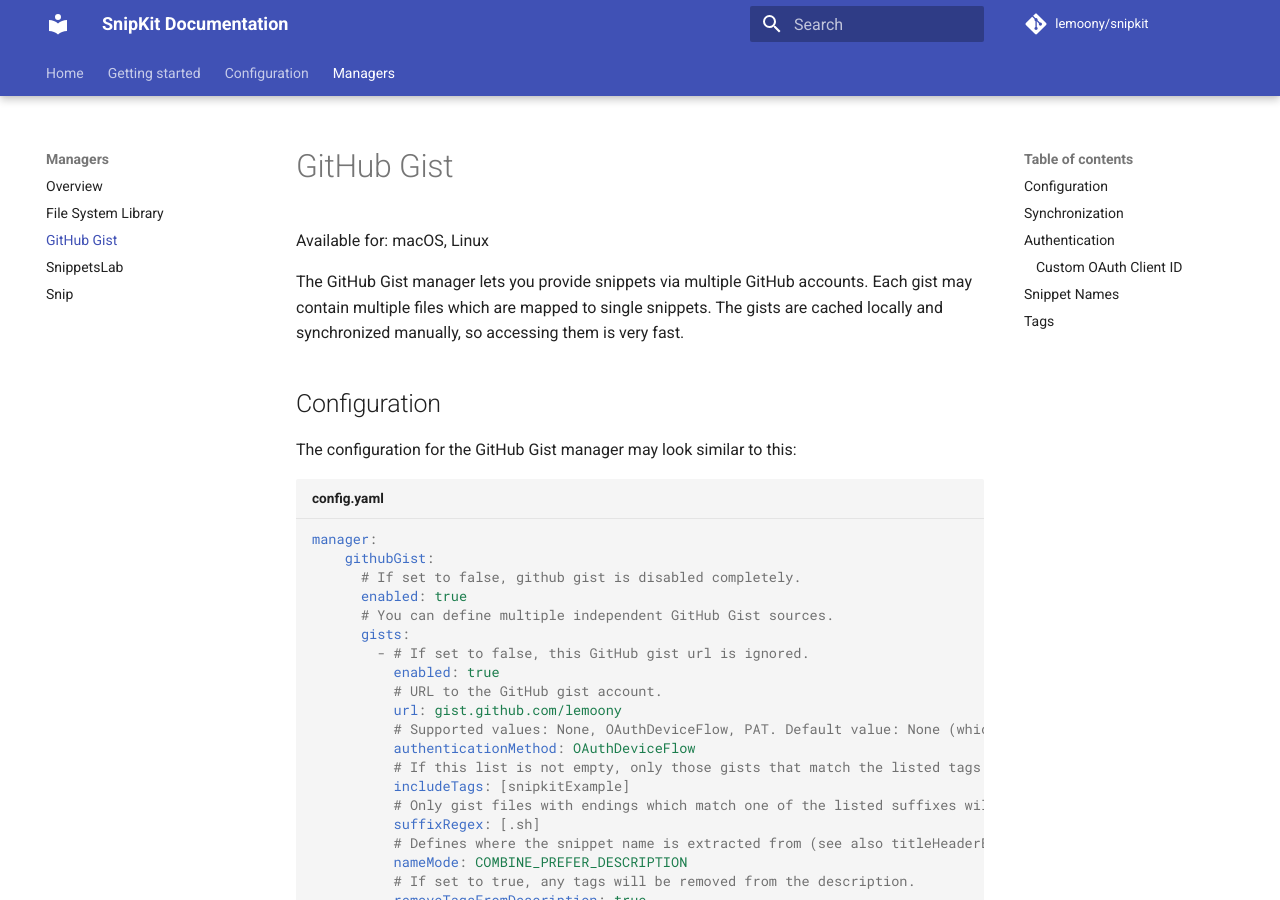
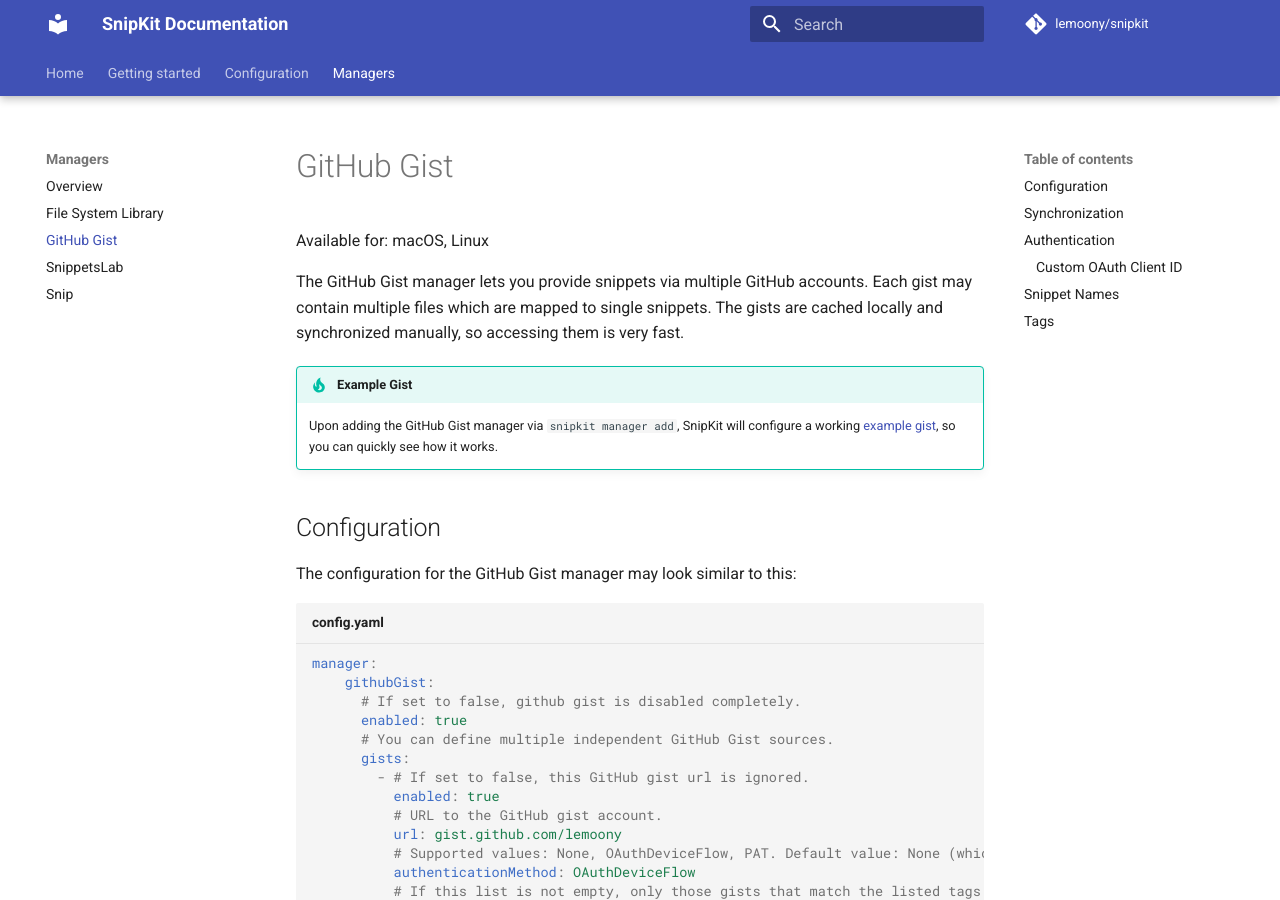
Before and after one commit to lemoony/snipkit, an MkDocs documentation site: the page built from docs/managers/githubgist.md, in a window 1280 px wide and 900 px high. Built offline with MkDocs 1.6.1 and Material for MkDocs 9.7.7, drawn with Linux system fonts in a browser that asks for light colours; comment, search, counter and statistics services are not loaded; the version menu is left out.

Commit message:
Updated docs

```diff
--- a/docs/managers/githubgist.md
+++ b/docs/managers/githubgist.md
@@ -4,6 +4,10 @@ Available for: macOS, Linux
 
 The GitHub Gist manager lets you provide snippets via multiple GitHub accounts. Each gist may contain multiple files which
 are mapped to single snippets. The gists are cached locally and synchronized manually, so accessing them is very fast.
+
+!!! tip "Example Gist"
+    Upon adding the GitHub Gist manager via `snipkit manager add`, SnipKit will configure a working
+    [example gist](https://gist.github.com/lemoony/4905e7468b8f0a7991d6122d7d09e40d), so you can quickly see how it works.
 
 ## Configuration
 
```
Also changed, not shown: README.md (+1 -1 lines).
